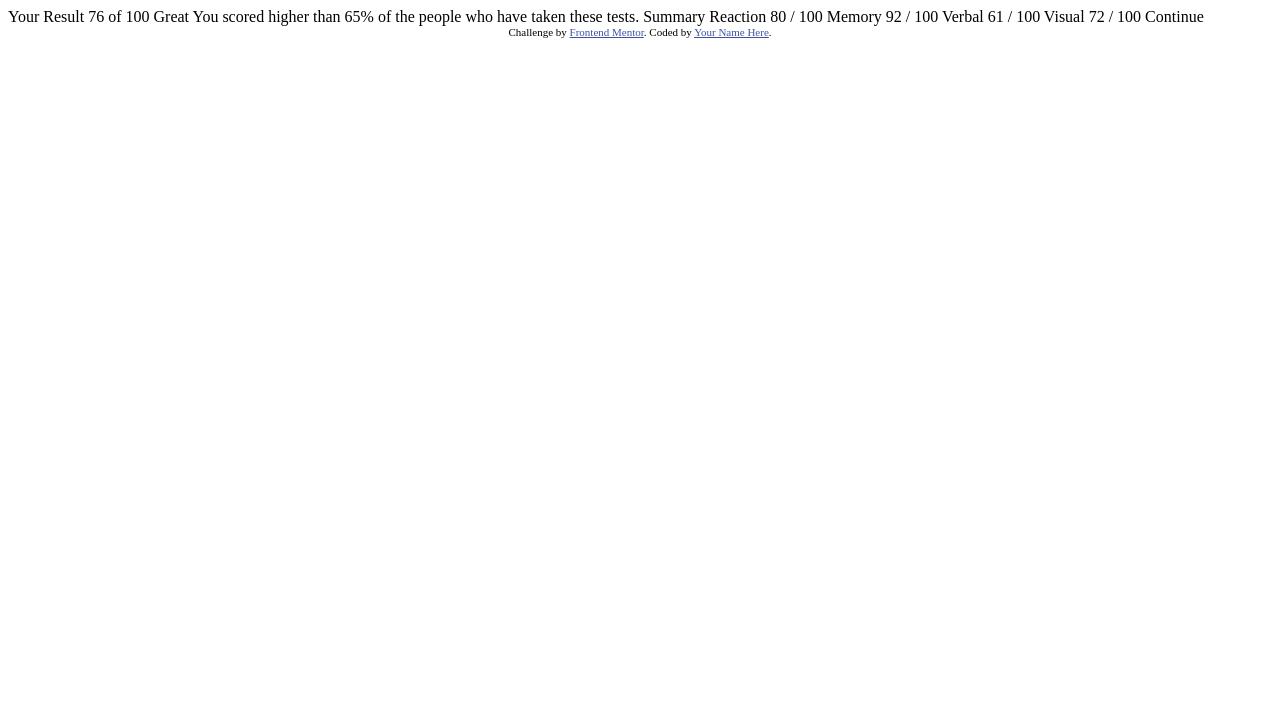
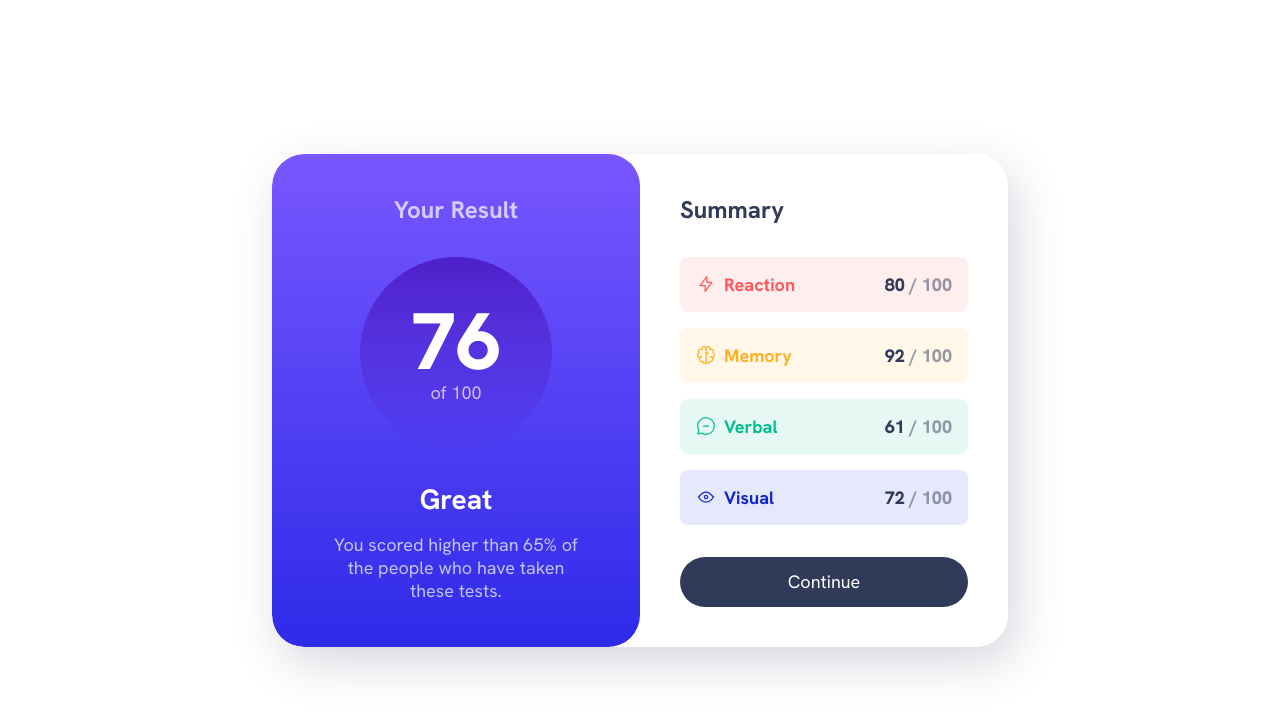
Before and after one commit to tahakinci/frontendMentorChallenges, a plain HTML site: page results-summary-component-main/index.html in a window 1280 px wide. Drawn offline with Linux system fonts and the light colour scheme.

Commit message:
final product

```diff
--- a/results-summary-component-main/index.html
+++ b/results-summary-component-main/index.html
@@ -2,46 +2,72 @@
 <html lang="en">
 <head>
   <meta charset="UTF-8">
-  <meta name="viewport" content="width=device-width, initial-scale=1.0"> <!-- displays site properly based on user's device -->
-
-  <link rel="icon" type="image/png" sizes="32x32" href="./assets/images/favicon-32x32.png">
-
-  <title>Frontend Mentor | Results summary component</title>
-
-  <!-- Feel free to remove these styles or customise in your own stylesheet 👍 -->
-  <style>
-    .attribution { font-size: 11px; text-align: center; }
-    .attribution a { color: hsl(228, 45%, 44%); }
-  </style>
+  <meta http-equiv="X-UA-Compatible" content="IE=edge">
+  <meta name="viewport" content="width=device-width, initial-scale=1.0">
+  <title>FEM Results Summary</title>
+  <link rel="stylesheet" href="style.css">
 </head>
 <body>
 
-  Your Result
-  76
-  of 100
+  <main>
 
-  Great
-  You scored higher than 65% of the people who have taken these tests.
+    <div class="result-summary">
 
-  Summary
+<div class="results grid-flow"
+     data-spacing="large">
 
-  Reaction
-  80 / 100
+  <h1 class="section-title">Your Result</h1>
+  <p class="result-score"><span>76</span> of 100</p>
 
-  Memory
-  92 / 100
+  <div class="grid-flow">
+    <p class="result-rank">Great</p>
+    <p>You scored higher than 65% of the people who have taken these tests.</p>
+  </div>
 
-  Verbal
-  61 / 100
+</div>
 
-  Visual
-  72 / 100
+<div class="summary grid-flow"
+     data-spacing="large">
 
-  Continue
+  <h2 class="section-title">Summary</h2>
 
-  <div class="attribution">
-    Challenge by <a href="https://www.frontendmentor.io?ref=challenge" target="_blank">Frontend Mentor</a>.
-    Coded by <a href="#">Your Name Here</a>.
+  <div class="grid-flow">
+    <div class="summary-item"
+         data-item-type="accent-1">
+      <div class="flex-group">
+        <svg class="summary-icon" xmlns="http://www.w3.org/2000/svg" width="20" height="20" fill="none" viewBox="0 0 20 20"><path  stroke-linecap="round" stroke-linejoin="round" stroke-width="1.25" d="M10.833 8.333V2.5l-6.666 9.167h5V17.5l6.666-9.167h-5Z"/></svg>
+        <h3 class="summary-item-title">Reaction</h3>
+      </div>
+      <p class="summary-score"><span>80</span> / 100</p>
+    </div>
+    <div class="summary-item"
+         data-item-type="accent-2">
+      <div class="flex-group">
+        <svg class="summary-icon" xmlns="http://www.w3.org/2000/svg" width="20" height="20" fill="none" viewBox="0 0 20 20"><path  stroke-linecap="round" stroke-linejoin="round" stroke-width="1.25" d="M5.833 11.667a2.5 2.5 0 1 0 .834 4.858"/><path stroke-linecap="round" stroke-linejoin="round" stroke-width="1.25" d="M3.553 13.004a3.333 3.333 0 0 1-.728-5.53m.025-.067a2.083 2.083 0 0 1 2.983-2.824m.199.054A2.083 2.083 0 1 1 10 3.75v12.917a1.667 1.667 0 0 1-3.333 0M10 5.833a2.5 2.5 0 0 0 2.5 2.5m1.667 3.334a2.5 2.5 0 1 1-.834 4.858"/><path  stroke-linecap="round" stroke-linejoin="round" stroke-width="1.25" d="M16.447 13.004a3.334 3.334 0 0 0 .728-5.53m-.025-.067a2.083 2.083 0 0 0-2.983-2.824M10 3.75a2.085 2.085 0 0 1 2.538-2.033 2.084 2.084 0 0 1 1.43 2.92m-.635 12.03a1.667 1.667 0 0 1-3.333 0"/></svg>                <h3 class="summary-item-title">Memory</h3>
+      </div>
+      <p class="summary-score"><span>92</span> / 100</p>
+    </div>
+    <div class="summary-item"
+         data-item-type="accent-3">
+      <div class="flex-group">
+        <svg class="summary-icon" xmlns="http://www.w3.org/2000/svg" width="20" height="20" fill="none" viewBox="0 0 20 20"><path stroke-linecap="round" stroke-linejoin="round" stroke-width="1.25" d="M7.5 10h5M10 18.333A8.333 8.333 0 1 0 1.667 10c0 1.518.406 2.942 1.115 4.167l-.699 3.75 3.75-.699A8.295 8.295 0 0 0 10 18.333Z"/></svg>                <h3 class="summary-item-title">Verbal</h3>
+      </div>
+      <p class="summary-score"><span>61</span> / 100</p>
+    </div>
+    <div class="summary-item"
+         data-item-type="accent-4">
+      <div class="flex-group">
+        <svg class="summary-icon" xmlns="http://www.w3.org/2000/svg" width="20" height="20" fill="none" viewBox="0 0 20 20"><path  stroke-linecap="round" stroke-linejoin="round" stroke-width="1.25" d="M10 11.667a1.667 1.667 0 1 0 0-3.334 1.667 1.667 0 0 0 0 3.334Z"/><path  stroke-linecap="round" stroke-linejoin="round" stroke-width="1.25" d="M17.5 10c-1.574 2.492-4.402 5-7.5 5s-5.926-2.508-7.5-5C4.416 7.632 6.66 5 10 5s5.584 2.632 7.5 5Z"/></svg>
+        <h3 class="summary-item-title">Visual</h3>
+      </div>
+      <p class="summary-score"><span>72</span> / 100</p>
+    </div>
   </div>
+  <button class="button">Continue</button>
+</div>
+    </div>
+
+  </main>
+
 </body>
 </html>
--- /dev/null
+++ b/results-summary-component-main/style.css
@@ -0,0 +1,226 @@
+@font-face {
+    font-family: 'HankenGrotesk';
+    font-display: swap;
+    font-weight: 100 900;
+    src: url('assets/fonts/HankenGrotesk-VariableFont_wght.ttf')
+         format('truetype');
+  }
+
+  :root {
+    --clr-primary-hsl-400: 252, 100%, 67%;
+    --clr-primary-hsl-500: 256, 72%, 46%;
+    --clr-secondary-hsl-400: 241, 81%, 54%;
+    --clr-secondary-hsl-500: 241, 72%, 46%;
+
+    --clr-neutral-hsl-100: 0, 0%, 100%;
+    --clr-neutral-hsl-200: 221, 100%, 96%;
+    --clr-neutral-hsl-300: 241, 100%, 89%;
+    --clr-neutral-hsl-700: 224, 30%, 27%;
+
+    --clr-neutral-100: hsl(var(--clr-neutral-hsl-100));
+    --clr-neutral-200: hsl(var(--clr-neutral-hsl-200));
+    --clr-neutral-300: hsl(var(--clr-neutral-hsl-300));
+    --clr-neutral-700: hsl(var(--clr-neutral-hsl-700));
+
+
+    --clr-primary-400: hsl(var(--clr-primary-hsl-400));
+    --clr-primary-500: hsla(var(--clr-primary-hsl-500));
+    --clr-secondary-400: hsl(var(--clr-secondary-hsl-400));
+
+    --gradient-primary: linear-gradient(
+        var(--clr-primary-400),
+        var(--clr-secondary-400));
+
+    --gradient-to-transparent: linear-gradient(
+        var(--clr-primary-500),
+        hsl(var(--clr-secondary-hsl-500), 0));
+
+    --clr-accent-1: 0, 100%, 67%;
+    --clr-accent-2: 39, 100%, 56%;
+    --clr-accent-3: 166, 100%, 37%;
+    --clr-accent-4: 234, 85%, 45%;
+
+    --font-family-default: 'HankenGrotesk', sans-serif;
+
+    --fw-regular: 500;
+    --fw-bold: 700;
+    --fw-black: 800;
+
+    --fs-400: 1.125rem;
+    --fs-500: 1.25rem;
+    --fs-600: 1.5rem;
+    --fs-700: 1.75rem;
+    --fs-800: 2rem;
+    --fs-900: 5rem;
+  }
+
+  *,
+  *::before,
+  *::after {
+    box-sizing: border-box;
+  }
+
+  * {
+    margin: 0;
+    font: inherit;
+  }
+
+  img,
+  svg {
+    display: block;
+    max-width: 100%;
+  }
+
+  body {
+    font-family: var(--font-family-default);
+    font-size: var(--fs-400);
+    color: var(--clr-neutral-700);
+  }
+
+  @media (min-width: 600px) {
+    body {
+      min-height: 100vh;
+      display: grid;
+      place-items: center;
+    }
+  }
+
+  .flex-group {
+    display: flex;
+    align-items: center;
+    gap: .5rem;
+    flex-wrap: wrap;
+  }
+
+  .grid-flow {
+    display: grid;
+    align-content: start;
+    gap: 1rem;
+  }
+
+  .grid-flow[data-spacing="large"] {
+    gap: 2rem;
+  }
+
+  .section-title {
+    font-weight: var(--fw-bold);
+    font-size: var(--fs-600);
+  }
+
+  .button {
+    color: var(--clr-neutral-100);
+    line-height: 1;
+    background: var(--clr-neutral-700);
+    padding: 1rem 2rem;
+    border: 0;
+    border-radius: 100vw;
+    cursor: pointer;
+  }
+
+  .button:hover,
+  .button:focus-visible {
+    background: var(--gradient-primary);
+  }
+
+  .result-summary {
+    --padding: 2.5rem;
+    --border-radius: 2rem;
+
+    max-width: 46rem;
+    display: grid;
+  }
+
+  @media (min-width: 600px) {
+    .result-summary {
+      margin-inline: 1rem;
+      grid-template-columns: 1fr 1fr;
+      border-radius: var(--border-radius);
+      overflow: hidden;
+      box-shadow: .5rem 1rem 3rem
+        hsl(var(--clr-neutral-hsl-700), .2);
+    }
+  }
+
+  .results {
+    color: hsl(var(--clr-neutral-hsl-100), .7);
+    text-align: center;
+    padding:
+      var(--padding) calc(var(--padding) * 1.5);
+    background: var(--gradient-primary);
+    border-radius:
+      0 0 var(--border-radius) var(--border-radius);
+  }
+
+  @media (min-width: 600px) {
+    .results {
+      border-radius: var(--border-radius);
+    }
+  }
+
+  .result-score {
+    display: grid;
+    place-content: center;
+    width: 12rem;
+    margin-inline: auto;
+    background: var(--gradient-to-transparent);
+    aspect-ratio: 1 / 1;
+    border-radius: 50%;
+  }
+
+  .result-score span {
+    display: block;
+    font-size: var(--fs-900);
+    font-weight: var(--fw-black);
+    line-height: 1;
+    color: var(--clr-neutral-100);
+  }
+
+  .result-rank {
+    color: var(--clr-neutral-100);
+    font-size: var(--fs-700);
+    font-weight: var(--fw-bold);
+  }
+
+  .summary {
+    padding: var(--padding);
+  }
+
+  .summary-item {
+    display: flex;
+    justify-content: space-between;
+    align-items: center;
+    padding: 1rem;
+    border-radius: .5rem;
+    background-color: hsl(var(--item-color), .1);
+  }
+
+  .summary-item svg {
+    stroke: hsl(var(--item-color));
+  }
+
+  .summary-item-title {
+    color: hsl(var(--item-color));
+    font-weight: var(--fw-bold);
+  }
+
+  .summary-item[data-item-type="accent-1"] {
+    --item-color: var(--clr-accent-1);
+  }
+  .summary-item[data-item-type="accent-2"] {
+    --item-color: var(--clr-accent-2);
+  }
+  .summary-item[data-item-type="accent-3"] {
+    --item-color: var(--clr-accent-3);
+  }
+  .summary-item[data-item-type="accent-4"] {
+    --item-color: var(--clr-accent-4);
+  }
+
+  .summary-score {
+    font-weight: var(--fw-black);
+    color: hsl(var(--clr-neutral-hsl-700), .5);
+  }
+
+  .summary-score span {
+    color: var(--clr-neutral-700);
+  }
```
